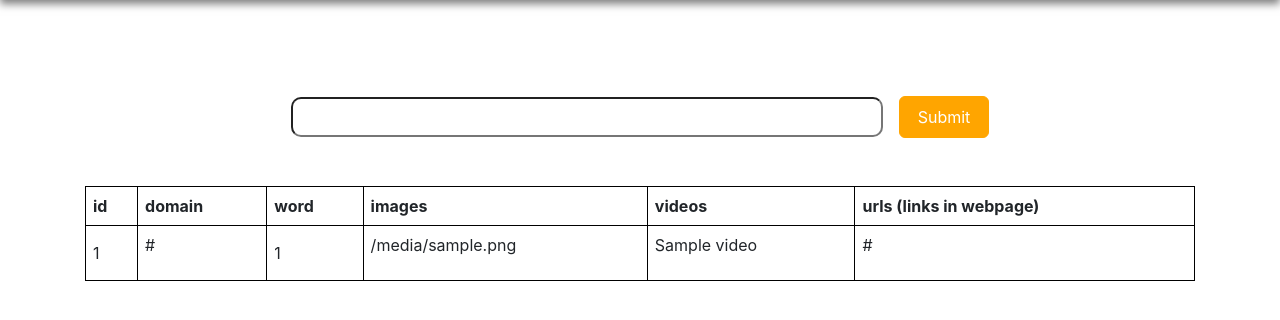
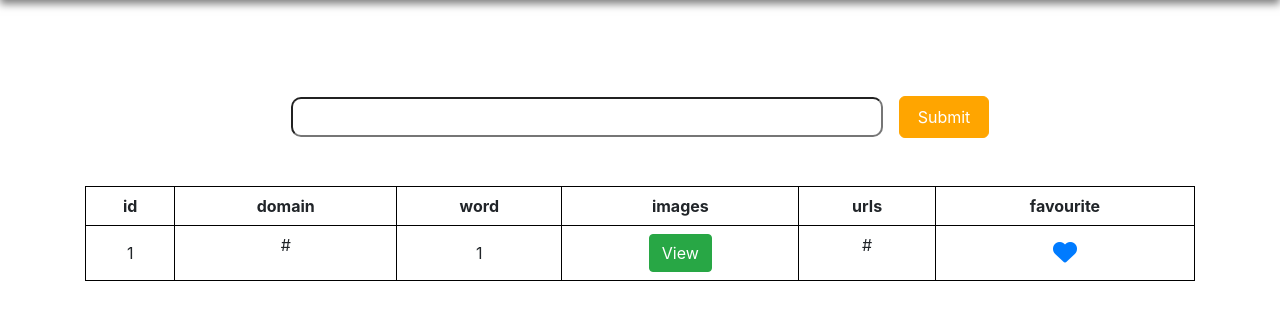
Before and after one commit to adil-shabab/url-scraper, a Django app: template core/templates/index.html in a window 1280 px wide. Shown: the part 87-407 px from the top of the page. Run offline with Django 4.2, Linux system fonts and the light colour scheme; the template is opened without the code that fills it: most values are stand-ins (such as "Sample title", 1, 10 or a date in 2020); parts of the project's set-up code (start-up, migrations or seed data) failed here and were passed over; some libraries are stand-ins or nearby versions.

Commit message:
some styles added

```diff
--- a/core/static/css/style.css
+++ b/core/static/css/style.css
@@ -73,3 +73,6 @@ thead,tbody,td,th{
     border: 1px solid black;
     padding: 7px;
 }
+td a i{
+    font-size: 24px;
+}
--- a/core/templates/index.html
+++ b/core/templates/index.html
@@ -9,41 +9,33 @@
     <button type="submit" class="button ml-3">Submit</button>
 </form>
 
-<div class="container">
+<div class="container w-100">
 {% if word_count %}
-<table>
+<table class='w-100'>
     <thead>
-        <th>id</th>
-        <th>domain</th>
-        <th>word</th>
-        <th>images</th>
-        <th>videos</th>
-        <th>urls (links in webpage)</th>
+        <th class="text-center">id</th>
+        <th class="text-center">domain</th>
+        <th class="text-center">word</th>
+        <th class="text-center">images</th>
+        <th class="text-center">urls</th>
+        <th class="text-center">favourite</th>
+        <!-- <th class="text-center">delete</th> -->
     </thead>
     <tbody>
-        <td>1</td>
-        <td><p>{{link}}</p></td>
-        <td>{{word_count}}</td>
-        <!-- <td><button class="btn btn-danger">view</button></td> -->
-        <td>
-        {% if images %}
+        <td class="text-center">1</td>
+        <td class="text-center"><p>{{link}}</p></td>
+        <td class="text-center">{{word_count}}</td>
+        <td class="text-center">
+        <!-- {% if images %}
         {% for image in images %}
             <p>{{image}}</p>
         {% endfor %}
         {% else %}
             <p>no images</p>
-        {% endif %}
+        {% endif %} -->
+        <button class="btn btn-success">View</button>
         </td>
-        <td>
-        {% if videos %}
-        {% for video in videos %}
-            <p>{{video}}</p>
-        {% endfor %}
-        {% else %}
-            <p>no videos</p>
-        {% endif %}
-        </td>
-        <td>
+        <td class="text-center">
         {% if urls %}
         {% for url in urls %}
             <p>{{url}}</p>
@@ -52,6 +44,8 @@
             <p>no urls</p>
         {% endif %}
         </td>
+        <td class="text-center"><a href=""><i class="fa-solid fa-heart"></i></a></td>
+        <!-- <td class="text-center"><a href=""><i class="fa-solid fa-trash"></i></a></i></td> -->
     </tbody>
 </table>
 {% endif %}
```
Also changed, not shown: core/views.py (+6 -6 lines).
